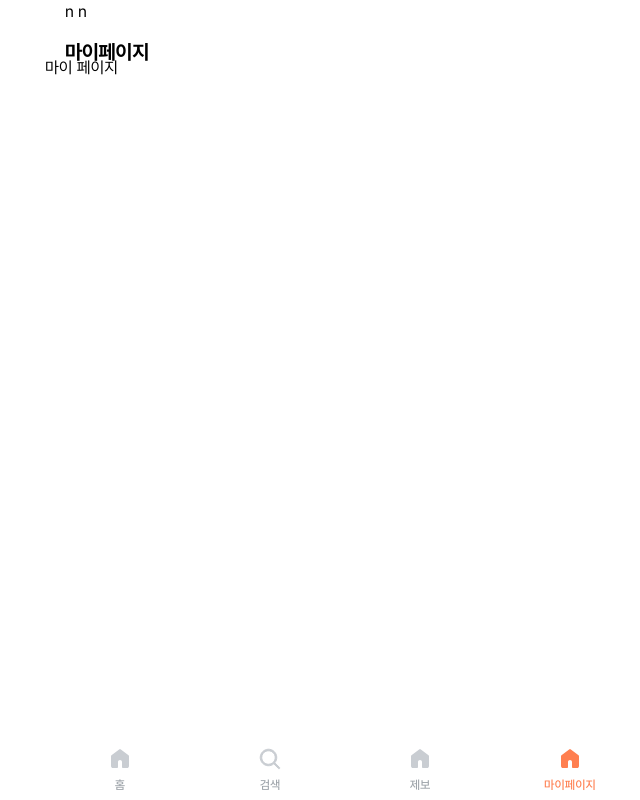
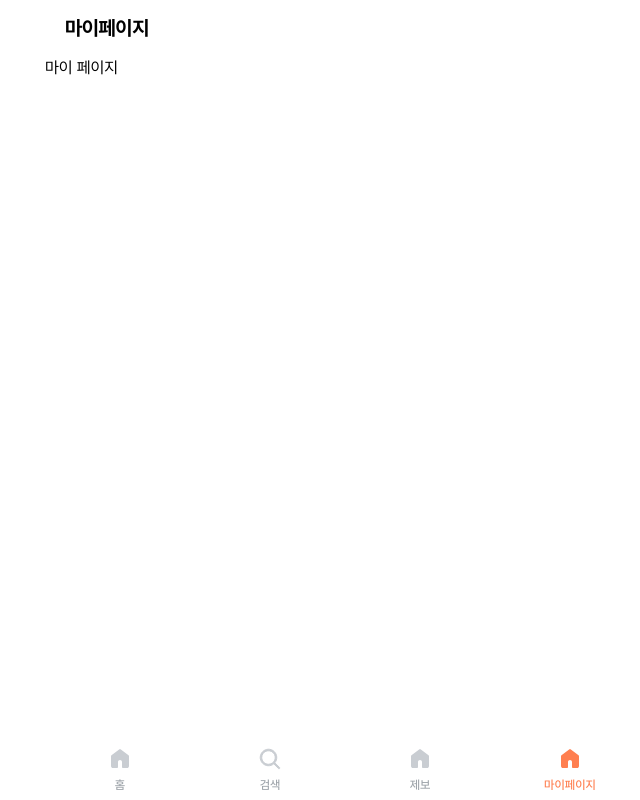
Before and after one commit to JeongTaekCho/soso-client, a Next.js app in the folder apps/soso-web/: page /my in a window 1280 px wide. Shown: the whole page, without its empty margins (295-935 px from the left). Built offline with nearby package versions, Linux system fonts and the light colour scheme.

Commit message:
Modify: 오타 수정

```diff
--- a/apps/soso-web/src/shared/components/layout/Header/index.tsx
+++ b/apps/soso-web/src/shared/components/layout/Header/index.tsx
@@ -22,9 +22,8 @@ export default function Header({ type, title, customBtn, top }: HeaderProps) {
       style={{
         top: top || '0',
       }}
-      className="layout-center fixed left-0 top-0 z-sticky h-56 w-full px-20"
+      className="fixed left-0 top-0 z-sticky h-56 w-full px-20 layout-center"
     >
-      n n
       {!type && (
         <Flex align="center" className="h-full w-full">
           <h1 className="font-title3_bold">{title}</h1>{' '}
```
